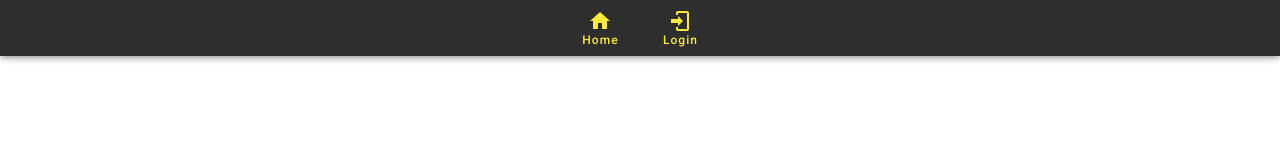
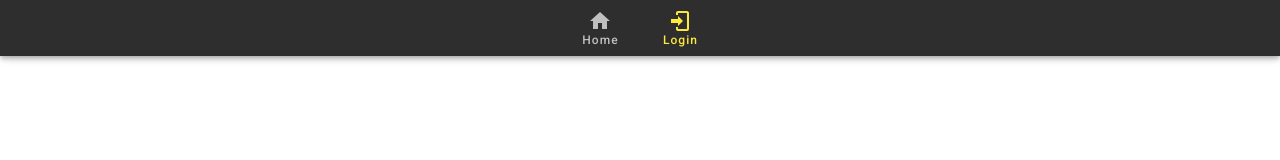
Before and after one commit to eacevedof/prj_ipblocker, a Vue app in the folder vuejs/pannel/: page /login in a window 1280 px wide. Shown: the top 160 px of the page. Built offline with nearby package versions, Linux system fonts and the light colour scheme; a small style sheet from the web is missing.

Commit message:
navbar con exact

```diff
--- a/vuejs/pannel/src/components/Navbar.vue
+++ b/vuejs/pannel/src/components/Navbar.vue
@@ -4,7 +4,7 @@
     color="yellow"
     dark
   >
-    <v-btn :to="{name:'home'}">
+    <v-btn :to="{name:'home'}" exact>
       <span>Home</span>
       <v-icon>mdi-home</v-icon>
     </v-btn>
```
